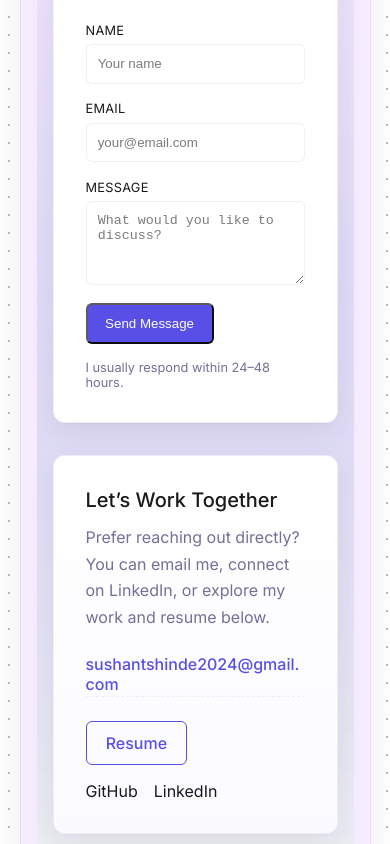
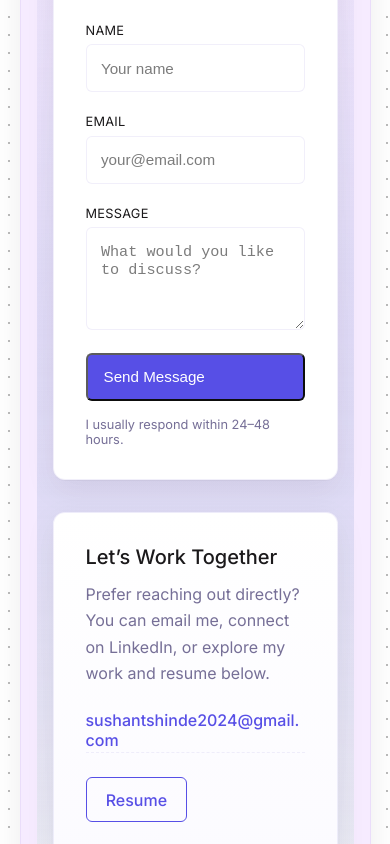
Before and after one commit to sushantshinde7/sushant-portfolio, a React (Vite) app: page / in a window 390 px wide. Shown: the part 6400-7244 px from the top of the page. Built offline with nearby package versions, Linux system fonts and the light colour scheme.

Commit message:
Touch-friendly spacing (mobile UX upgrade)

```diff
--- a/src/styles/Contact.css
+++ b/src/styles/Contact.css
@@ -307,6 +307,27 @@
   .contact-cta {
     padding: 2rem;
   }
+
+  .field input,
+  .field textarea {
+    padding: 0.9rem;
+    font-size: 0.95rem;
+  }
+
+  .field {
+    margin-bottom: 1.4rem;
+  }
+
+  .contact-form .btn-primary {
+    width: 100%;
+    padding: 0.85rem 1rem;
+    font-size: 0.95rem;
+  }
+
+  .social-links a {
+    padding: 0.4rem 0.6rem;
+    border-radius: 6px;
+  }
 }
 
 @media (max-width: 480px) {
```
